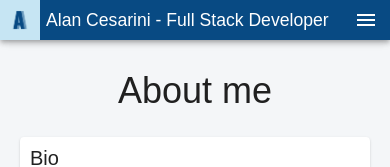
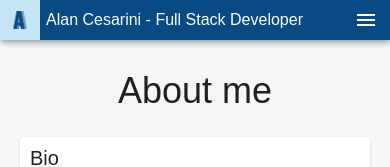
Before and after one commit to alancesarini/personal-portfolio, a React (Create React App) app: page / in a window 390 px wide. Shown: the top 167 px of the page. Built offline with nearby package versions, Linux system fonts and the light colour scheme; a web font is replaced by a local one.

Commit message:
Changed the page title size in mobile

```diff
--- a/src/components/Navigation/TopBar/TopBar.module.css
+++ b/src/components/Navigation/TopBar/TopBar.module.css
@@ -25,6 +25,6 @@
 }
 
 .SmallTitle {
-  font-size: 1.1rem !important;
+  font-size: 1rem !important;
   margin-left: 30px !important;
 }
```
